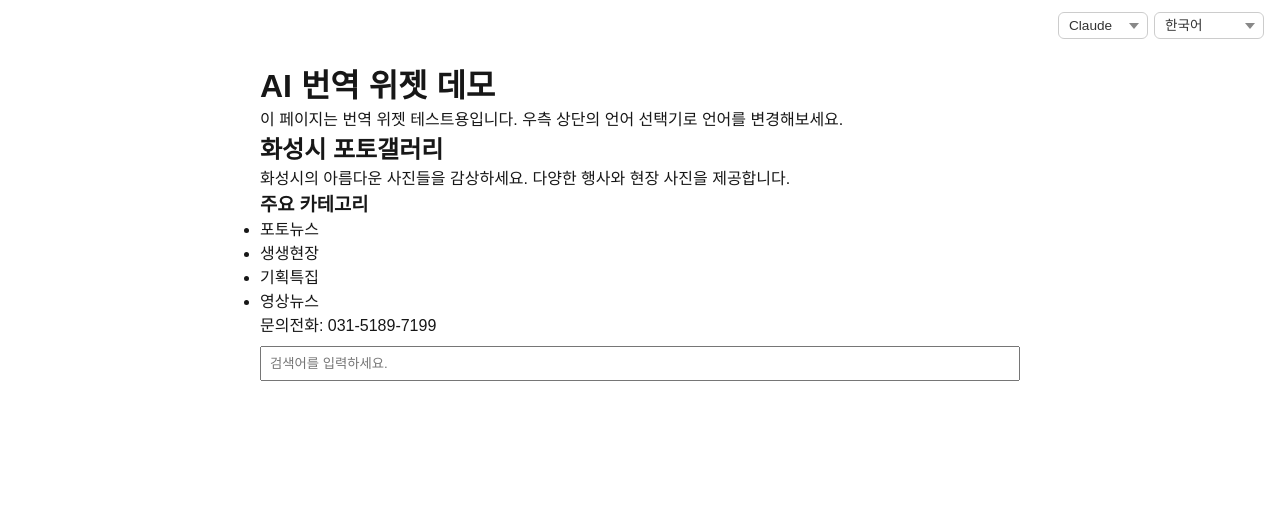
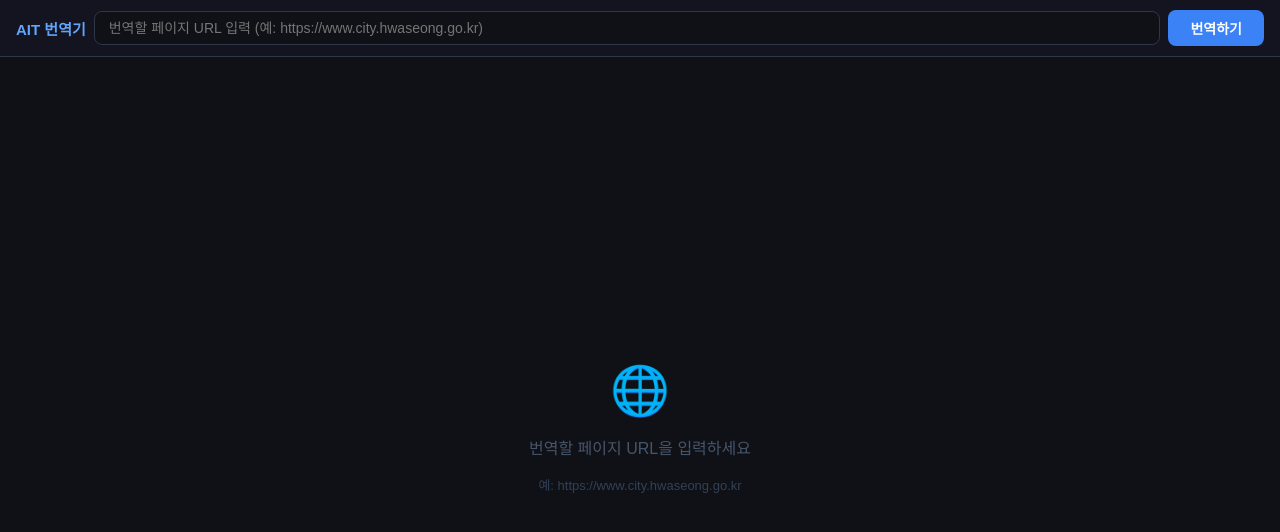
Before and after one commit to asm86313/ai-translator, a Next.js app: page / in a window 1280 px wide. Shown: the top 532 px of the page. Built offline with nearby package versions, Linux system fonts and the light colour scheme.

Commit message:
Add URL-based page translator with proxy and iframe

```diff
--- /dev/null
+++ b/app/api/proxy/route.js
@@ -0,0 +1,69 @@
+import { NextResponse } from 'next/server'
+
+export async function GET(request) {
+    const { searchParams, origin } = new URL(request.url)
+    const targetUrl = searchParams.get('url')
+
+    if (!targetUrl) {
+        return new NextResponse('<p>URL이 필요합니다.</p>', {
+            headers: { 'Content-Type': 'text/html; charset=utf-8' },
+        })
+    }
+
+    try {
+        const res = await fetch(targetUrl, {
+            headers: {
+                'User-Agent': 'Mozilla/5.0 (Windows NT 10.0; Win64; x64) AppleWebKit/537.36 Chrome/120.0',
+                'Accept': 'text/html,application/xhtml+xml',
+                'Accept-Language': 'ko-KR,ko;q=0.9',
+            },
+            redirect: 'follow',
+        })
+
+        if (!res.ok) {
+            return new NextResponse(errorPage(`페이지를 가져올 수 없습니다. (${res.status})`), {
+                headers: { 'Content-Type': 'text/html; charset=utf-8' },
+            })
+        }
+
+        let html = await res.text()
+
+        // 상대 경로 해결을 위한 base 태그
+        const urlObj = new URL(targetUrl)
+        const baseHref = `${urlObj.protocol}//${urlObj.host}`
+
+        const injection = `
+<base href="${baseHref}">
+<div id="ait-target" style="position:fixed;top:12px;right:16px;z-index:99999;font-family:sans-serif;"></div>
+<script>
+window.aitConfig = {
+    apiUrl: '${origin}/api/translate',
+    sourceLang: 'ko',
+    targetElementId: 'ait-target',
+    showEngineSelector: true,
+}
+</script>
+<script src="${origin}/widget/ai-translator.js"></script>
+`
+        if (html.includes('</body>')) {
+            html = html.replace(/<\/body>/i, `${injection}</body>`)
+        } else {
+            html += injection
+        }
+
+        return new NextResponse(html, {
+            headers: { 'Content-Type': 'text/html; charset=utf-8' },
+        })
+    } catch (error) {
+        return new NextResponse(errorPage(`오류: ${error.message}`), {
+            headers: { 'Content-Type': 'text/html; charset=utf-8' },
+        })
+    }
+}
+
+function errorPage(message) {
+    return `<!DOCTYPE html><html><body style="font-family:sans-serif;padding:40px;color:#e2e8f0;background:#0f1117;">
+        <h2>⚠️ ${message}</h2>
+        <p>일부 사이트는 외부 접근을 차단합니다.</p>
+    </body></html>`
+}
--- a/app/api/translate/route.js
+++ b/app/api/translate/route.js
@@ -35,9 +35,10 @@
     try { return new URL(src).hostname } catch { return null }
 }
 
-async function getDomainConfig(domain) {
+async function getDomainConfig(domain, selfDomain) {
     if (!domain) return null
     const isLocal = ['localhost', '127.0.0.1'].includes(domain) || /^192\.168\./.test(domain)
+    const isSelf = selfDomain && domain === selfDomain   // 프록시를 통한 자체 요청
     try {
         const db = createServiceClient()
         const { data } = await db.from('allowed_domains')
@@ -47,8 +48,8 @@
             .single()
         if (data) return { allowed: true, allowedEngines: data.allowed_engines || ['claude'] }
     } catch {}
-    // DB에 없는 localhost는 허용
-    if (isLocal) return { allowed: true, allowedEngines: ['claude', 'gemini'] }
+    // DB에 없는 localhost 또는 자체 프록시 요청은 허용
+    if (isLocal || isSelf) return { allowed: true, allowedEngines: ['claude', 'gemini'] }
     return null
 }
 
@@ -117,7 +118,8 @@
 export async function POST(request) {
     try {
         const domain = extractDomain(request)
-        const config = await getDomainConfig(domain)
+        const selfDomain = new URL(request.url).hostname
+        const config = await getDomainConfig(domain, selfDomain)
 
         if (!config) {
             return NextResponse.json({ error: 'Domain not allowed' }, { status: 403, headers: CORS })
@@ -141,6 +143,7 @@
             const hash = makeHash(target_lang, item.text)
             const cached = await getCache(hash)
             if (cached) {
+                console.log(`[AIT] Redis 캐시 히트: "${item.text.slice(0, 30)}..."`)
                 results[i] = { index: item.index, text: cached }
             } else {
                 toTranslate.push({ ...item, resultIndex: i })
@@ -168,11 +171,14 @@
 Texts:
 ${textList}`
 
+            console.log(`[AIT] AI 번역 요청 — 엔진: ${engine}, ${toTranslate.length}건, 언어: ${source_lang}→${target_lang}`)
+            const t0 = Date.now()
             let translations
             try {
                 translations = engine === 'gemini'
                     ? await translateWithGemini(prompt)
                     : await translateWithClaude(prompt)
+                console.log(`[AIT] AI 번역 완료 — ${Date.now() - t0}ms`)
             } catch (engineError) {
                 // Gemini 할당량 초과 시 Claude로 자동 폴백
                 if (engine === 'gemini' && engineError?.status === 429) {
--- a/app/page.js
+++ b/app/page.js
@@ -1,36 +1,103 @@
-import Script from 'next/script'
+'use client'
+
+import { useState } from 'react'
 
 export default function Home() {
+    const [inputUrl, setInputUrl] = useState('')
+    const [proxyUrl, setProxyUrl] = useState('')
+    const [error, setError] = useState('')
+
+    function handleTranslate(e) {
+        e.preventDefault()
+        if (!inputUrl.trim()) return
+        setError('')
+
+        let url = inputUrl.trim()
+        if (!url.startsWith('http')) url = 'https://' + url
+
+        try {
+            new URL(url)
+            setProxyUrl(`/api/proxy?url=${encodeURIComponent(url)}`)
+        } catch {
+            setError('올바른 URL을 입력하세요.')
+        }
+    }
+
     return (
-        <main style={{ maxWidth: 800, margin: '60px auto', padding: '0 20px', fontFamily: 'sans-serif' }}>
-            <div id="ait-target" style={{ position: 'fixed', top: 12, right: 16, zIndex: 9999 }} />
+        <div style={{ height: '100vh', display: 'flex', flexDirection: 'column', background: '#0f1117' }}>
 
-            <h1>AI 번역 위젯 데모</h1>
-            <p>이 페이지는 번역 위젯 테스트용입니다. 우측 상단의 언어 선택기로 언어를 변경해보세요.</p>
+            {/* 상단 툴바 */}
+            <form onSubmit={handleTranslate} style={{
+                display: 'flex', alignItems: 'center', gap: 8,
+                padding: '10px 16px', background: '#13141f',
+                borderBottom: '1px solid #2d3748', flexShrink: 0,
+            }}>
+                <span style={{ color: '#60a5fa', fontWeight: 700, fontSize: 15, whiteSpace: 'nowrap' }}>
+                    AIT 번역기
+                </span>
+                <input
+                    value={inputUrl}
+                    onChange={e => setInputUrl(e.target.value)}
+                    placeholder="번역할 페이지 URL 입력 (예: https://www.city.hwaseong.go.kr)"
+                    style={{
+                        flex: 1, padding: '8px 14px',
+                        border: `1px solid ${error ? '#f87171' : '#2d3748'}`,
+                        borderRadius: 8, background: '#0f1117',
+                        color: '#e2e8f0', fontSize: 14, outline: 'none',
+                    }}
+                />
+                <button
+                    type="submit"
+                    style={{
+                        padding: '8px 22px', background: '#3b82f6', color: 'white',
+                        border: 'none', borderRadius: 8, cursor: 'pointer',
+                        fontSize: 14, fontWeight: 600, whiteSpace: 'nowrap',
+                    }}
+                >
+                    번역하기
+                </button>
+                {proxyUrl && (
+                    <button
+                        type="button"
+                        onClick={() => { setProxyUrl(''); setInputUrl('') }}
+                        style={{
+                            padding: '8px 14px', background: 'transparent',
+                            color: '#64748b', border: '1px solid #2d3748',
+                            borderRadius: 8, cursor: 'pointer', fontSize: 13,
+                        }}
+                    >
+                        초기화
+                    </button>
+                )}
+            </form>
 
-            <h2>화성시 포토갤러리</h2>
-            <p>화성시의 아름다운 사진들을 감상하세요. 다양한 행사와 현장 사진을 제공합니다.</p>
+            {error && (
+                <div style={{ padding: '8px 16px', background: '#2d1515', color: '#f87171', fontSize: 13 }}>
+                    {error}
+                </div>
+            )}
 
-            <h3>주요 카테고리</h3>
-            <ul>
-                <li>포토뉴스</li>
-                <li>생생현장</li>
-                <li>기획특집</li>
-                <li>영상뉴스</li>
-            </ul>
-
-            <p>문의전화: 031-5189-7199</p>
-            <input type="text" placeholder="검색어를 입력하세요." style={{ padding: '8px', width: '100%', marginTop: 10 }} />
-
-            <Script id="ait-config" strategy="afterInteractive">{`
-                window.aitConfig = {
-                    apiUrl: '/api/translate',
-                    sourceLang: 'ko',
-                    targetElementId: 'ait-target',
-                    showEngineSelector: true,
-                }
-            `}</Script>
-            <Script src="/widget/ai-translator.js" strategy="afterInteractive" />
-        </main>
+            {/* 메인 영역 */}
+            {proxyUrl ? (
+                <iframe
+                    key={proxyUrl}
+                    src={proxyUrl}
+                    style={{ flex: 1, border: 'none', width: '100%' }}
+                    title="번역 페이지"
+                />
+            ) : (
+                <div style={{
+                    flex: 1, display: 'flex', alignItems: 'center',
+                    justifyContent: 'center', flexDirection: 'column',
+                    gap: 16, color: '#475569',
+                }}>
+                    <div style={{ fontSize: 48 }}>🌐</div>
+                    <p style={{ fontSize: 16, margin: 0 }}>번역할 페이지 URL을 입력하세요</p>
+                    <p style={{ fontSize: 13, margin: 0, color: '#334155' }}>
+                        예: https://www.city.hwaseong.go.kr
+                    </p>
+                </div>
+            )}
+        </div>
     )
 }
--- a/public/widget/modules/translator.js
+++ b/public/widget/modules/translator.js
@@ -8,10 +8,6 @@
 
         const tempDiv = document.createElement('div')
         tempDiv.innerHTML = finalHtml
-
-        const srcTexts = Array.from(tempDiv.querySelectorAll('*'))
-            .concat([tempDiv])
-            .filter(el => el.childNodes.length > 0)
 
         let success = false
         try {
@@ -66,6 +62,10 @@
             }
         })
 
+        if (cachedResults.length > 0) {
+            console.log(`%c[AIT] 브라우저 캐시 히트 ${cachedResults.length}건`, 'color:#22c55e;font-weight:bold')
+        }
+
         cachedResults.forEach(({ item, translated }) => {
             const finalHtml = replacer.decode(translated, item.tags, item.nums)
             applyTranslation(item.element, finalHtml)
@@ -73,6 +73,9 @@
         })
 
         if (toRequest.length === 0) return
+
+        console.log(`%c[AIT] 서버 요청 ${toRequest.length}건 (엔진: ${cfg.engine || 'claude'})`, 'color:#3b82f6;font-weight:bold')
+        const t0 = performance.now()
 
         const response = await fetch(cfg.apiUrl, {
             method: 'POST',
@@ -86,6 +89,8 @@
         })
 
         const data = await response.json()
+        const elapsed = (performance.now() - t0).toFixed(0)
+
         if (!data.translated_texts) return
 
         data.translated_texts.forEach(result => {
@@ -99,6 +104,8 @@
             applyTranslation(req.item.element, finalHtml)
             window.AIT.scanner.markDone(req.item.element)
         })
+
+        console.log(`%c[AIT] 서버 응답 완료 (${elapsed}ms)`, 'color:#3b82f6;font-weight:bold')
     }
 
     async function translateNodes(elements) {
```
